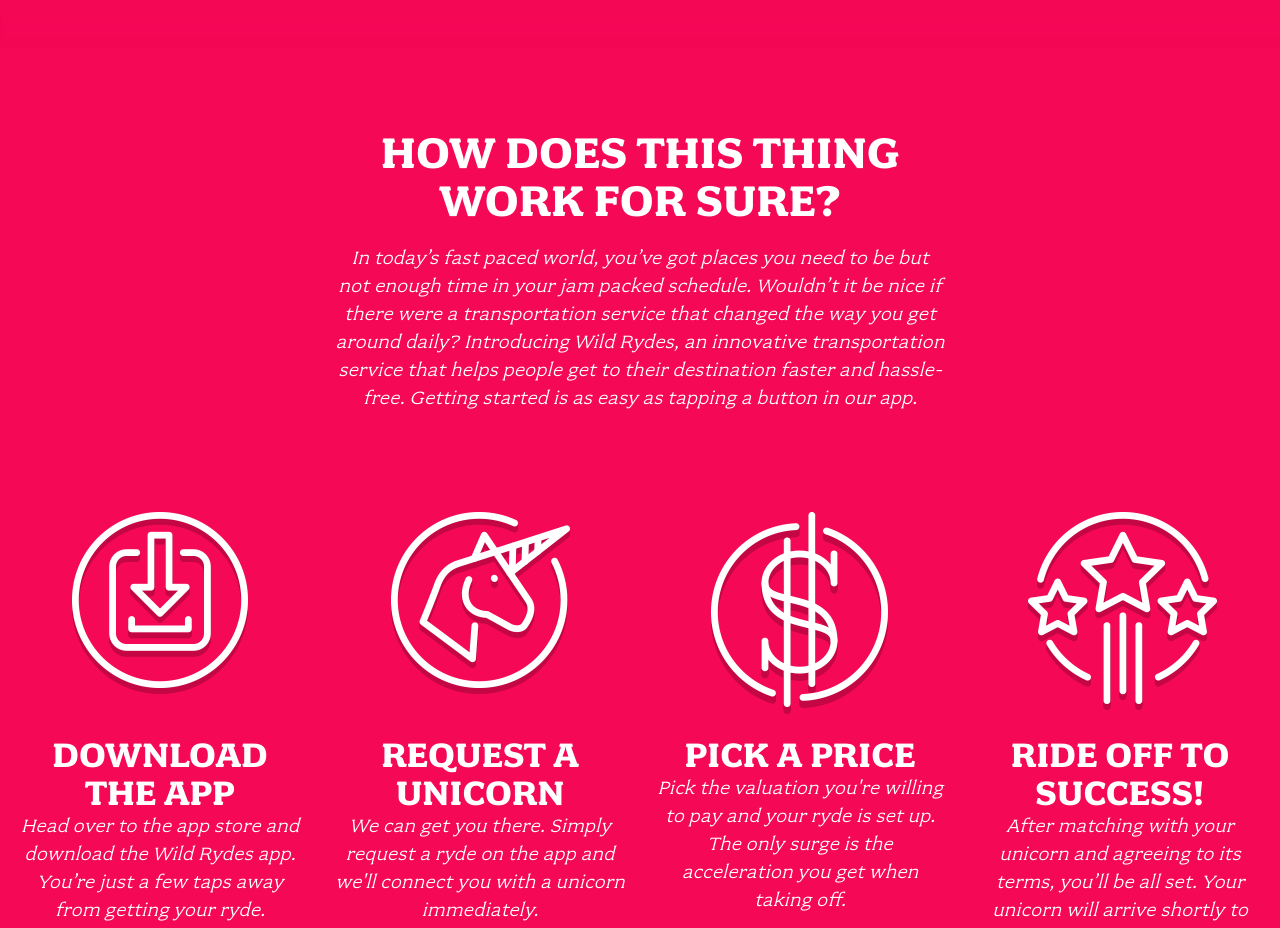
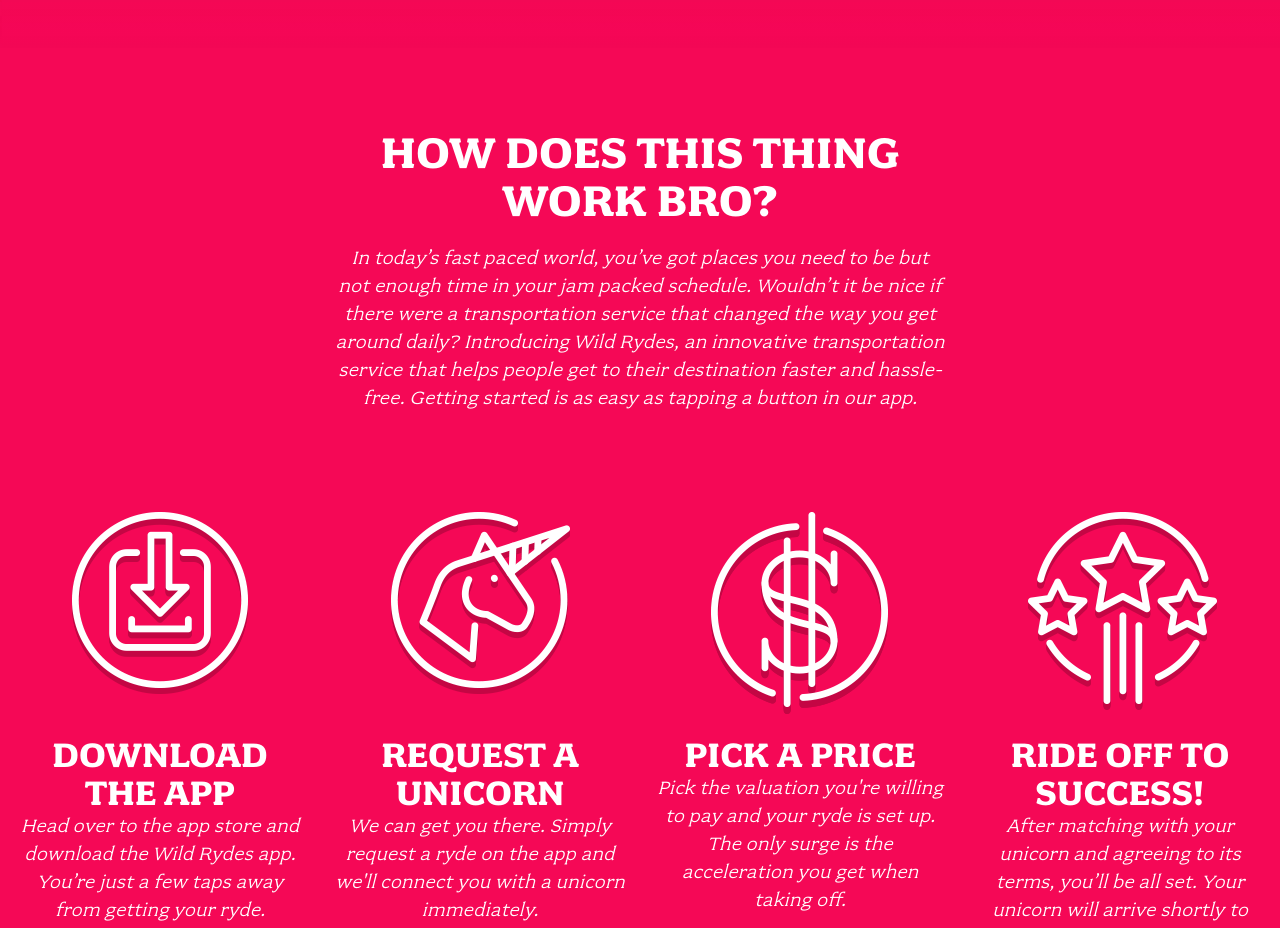
Before and after one commit to samuelmag/wildrydes-site, a plain HTML site: page index.html in a window 1280 px wide. Shown: the part 900-1828 px from the top of the page. Drawn offline with Linux system fonts and the light colour scheme.

Commit message:
Update index.html

```diff
--- a/index.html
+++ b/index.html
@@ -30,7 +30,7 @@
 
   <section class="home-about">
     <div class="row column large-9 xlarge-6 xxlarge-4">
-      <h2 class="section-title">How Does This THING Work For Sure?</h2>
+      <h2 class="section-title">How Does This THING Work Bro?</h2>
       <p class="content">
         In today’s fast paced world, you’ve got places you need to be but not enough time in your jam packed schedule. Wouldn’t it be nice if there were a transportation service that changed the way you get around daily? Introducing Wild Rydes, an innovative transportation service that helps people get to their destination faster and hassle-free. Getting started is as easy as tapping a button in our app.
       </p>
```
